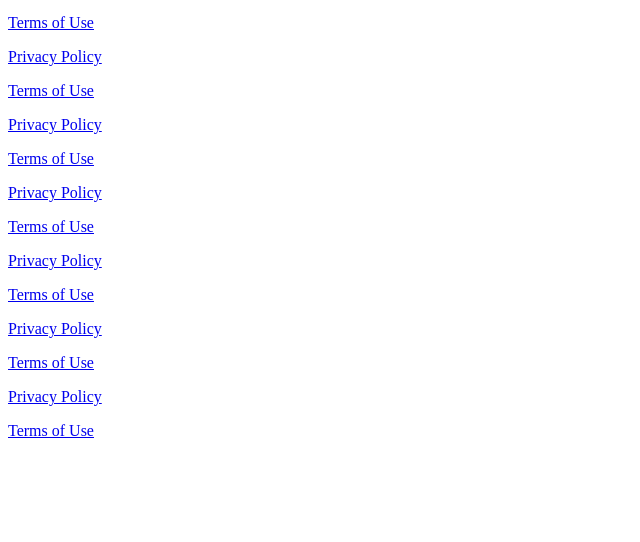
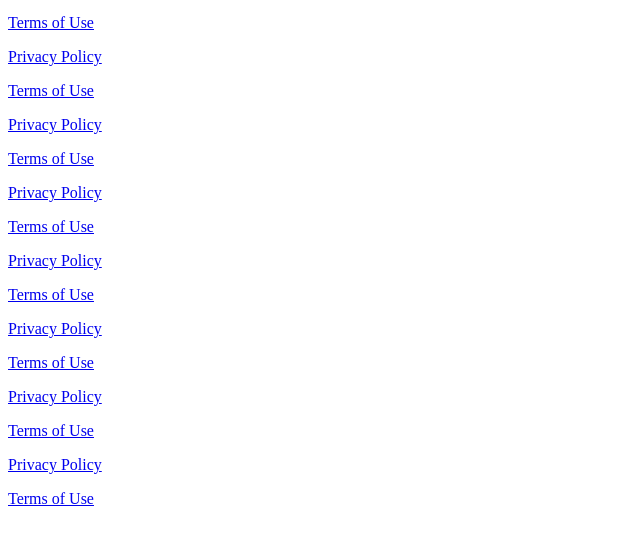
Before and after one commit to sarfarajskdev/privacy-policy, a plain HTML site: page index.html in a window 1280 px wide. Shown: the part 100-642 px from the top of the page, without its empty margins (0-640 px from the left). Drawn offline with Linux system fonts and the light colour scheme.

Commit message:
Update index.html

```diff
--- a/index.html
+++ b/index.html
@@ -17,5 +17,7 @@
     <p><a href="terms-tracewell.html">Terms of Use</a></p>
     <p><a href="privacy-unloop.html">Privacy Policy</a></p>
     <p><a href="terms-unloop.html">Terms of Use</a></p>
+    <p><a href="privacy-tomdoku.html">Privacy Policy</a></p>
+    <p><a href="terms-tomdoku.html">Terms of Use</a></p>
   </body>
 </html>
```
